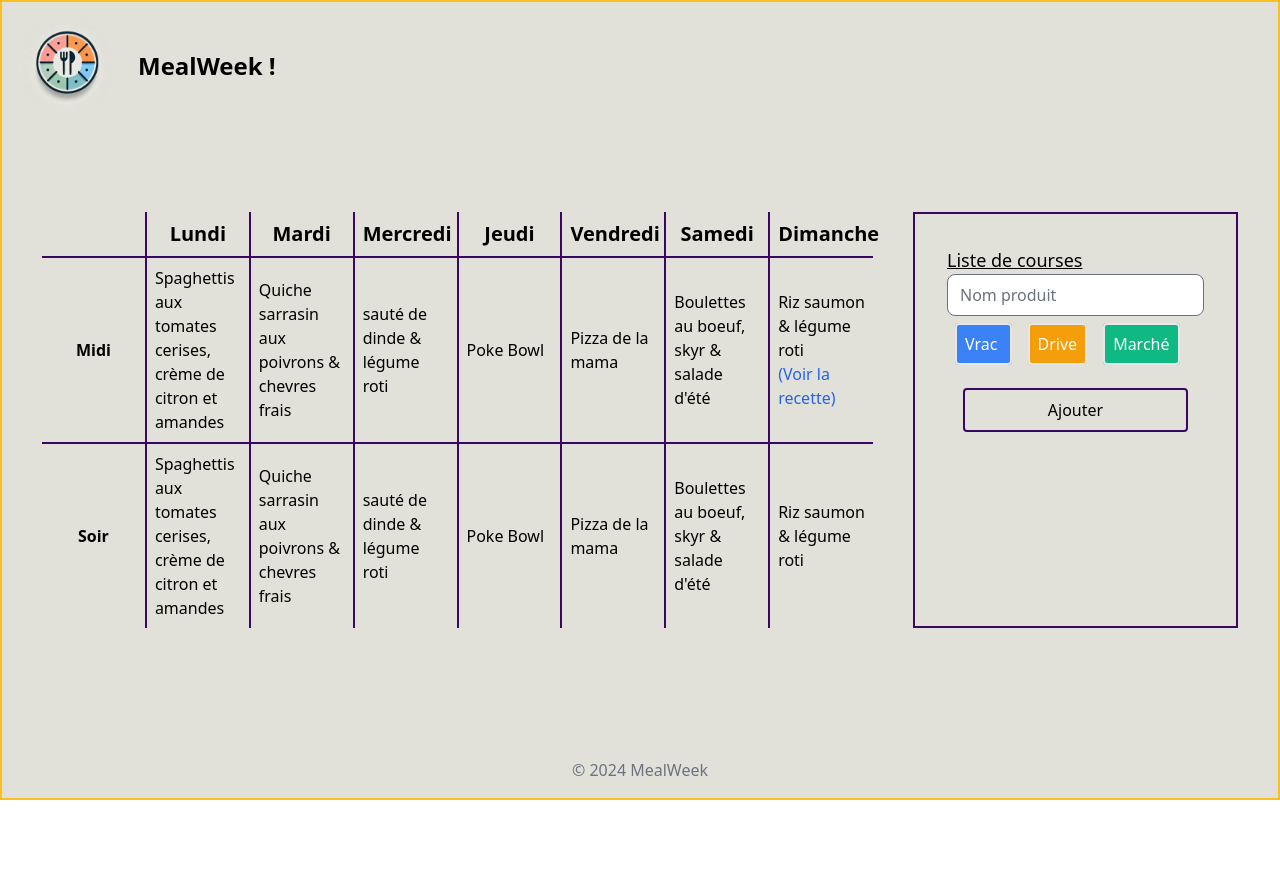
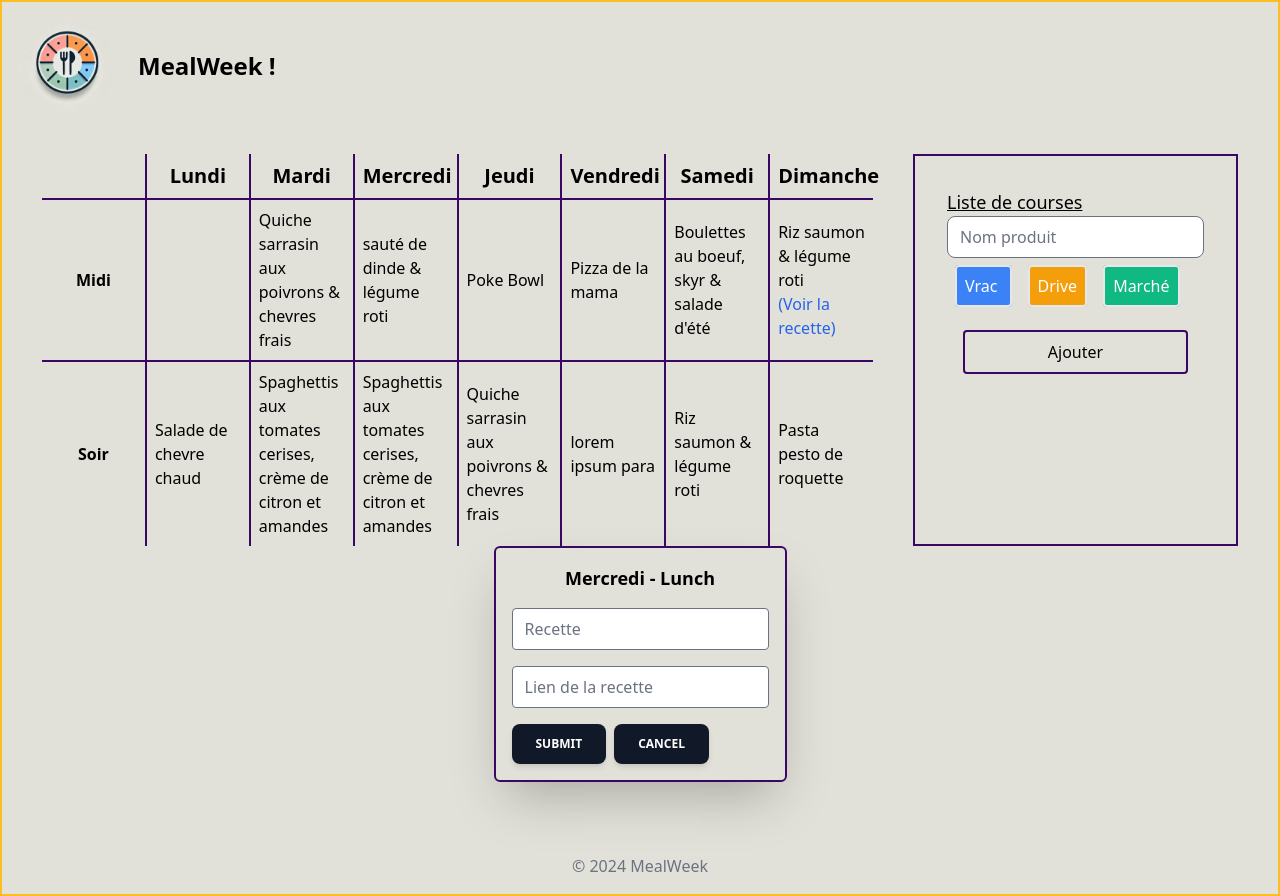
Before and after one commit to Cedrenou/MealWeek, a Vue app: page / in a window 1280 px wide. Both pictures are taken after a click on the element "sauté de dinde & légume roti". Before the commit the page ends 800 px from the top, so only its background shows below. Built offline with nearby package versions, Linux system fonts and the light colour scheme.

Commit message:
feature/ add meal

```diff
--- a/src/App.vue
+++ b/src/App.vue
@@ -16,10 +16,19 @@
       class="container flex-grow flex-col mx-auto p-6 flex items-center justify-center"
     >
       <div class="flex flew-row gap-10">
-        <WeeklyMenu />
+        <WeeklyMenu :weekly-menu="mockMenu" @open-form-modal="openFormModal" />
         <ShoppingList />
       </div>
-      <MealForm v-if="false" />
+
+      <MealForm
+        v-if="isMealFormVisible"
+        @close-form-modal="closeFormModal"
+        @save-meal="saveMeal"
+        :meal-form="mealForm"
+        :day="dayRef"
+        :meal-time="mealTimeRef"
+        :meal-index="mealIndexRef"
+      />
     </main>
 
     <footer class="py-4 mt-8 text-center text-gray-500">
@@ -32,4 +41,134 @@
 import WeeklyMenu from "@/components/WeeklyMenu.vue";
 import MealForm from "@/components/MealForm.vue";
 import ShoppingList from "@/components/ShoppingList.vue";
+import { ref } from "vue";
+import dayjs from "dayjs";
+import "dayjs/locale/fr";
+
+dayjs.locale("fr");
+
+const isMealFormVisible = ref(false);
+
+const mealTimeRef = ref("");
+const dayRef = ref("");
+const mealIndexRef = ref(0);
+
+const mealForm = ref({
+  mealName: "",
+  mealUrl: "",
+});
+
+const mockMenu = ref([
+  {
+    id: 1,
+    date: new Date("2024-08-26"),
+    lunch: {
+      meal: "",
+      url: "",
+    },
+    dinner: {
+      meal: "Salade de chevre chaud",
+      url: "",
+    },
+  },
+  {
+    id: 2,
+    date: new Date("2024-08-27"),
+    lunch: {
+      meal: "Quiche sarrasin aux poivrons & chevres frais",
+      url: "",
+    },
+    dinner: {
+      meal: "Spaghettis aux tomates cerises, crème de citron et amandes",
+      url: "",
+    },
+  },
+  {
+    id: 3,
+    date: new Date("2024-08-28"),
+    lunch: {
+      meal: "sauté de dinde & légume roti",
+      url: "",
+    },
+    dinner: {
+      meal: "Spaghettis aux tomates cerises, crème de citron et amandes",
+      url: "",
+    },
+  },
+  {
+    id: 4,
+    date: new Date("2024-08-29"),
+    lunch: {
+      meal: "Poke Bowl",
+      url: "",
+    },
+    dinner: {
+      meal: "Quiche sarrasin aux poivrons & chevres frais",
+      url: "",
+    },
+  },
+  {
+    id: 5,
+    date: new Date("2024-08-30"),
+    lunch: {
+      meal: "Pizza de la mama",
+      url: "",
+    },
+    dinner: {
+      meal: "lorem ipsum para ",
+      url: "",
+    },
+  },
+  {
+    id: 6,
+    date: new Date("2024-08-31"),
+    lunch: {
+      meal: "Boulettes au boeuf, skyr & salade d'été",
+      url: "",
+    },
+    dinner: {
+      meal: "Riz saumon & légume roti",
+      url: "",
+    },
+  },
+  {
+    id: 7,
+    date: new Date("2024-09-01"),
+    lunch: {
+      meal: "Riz saumon & légume roti",
+      url: "https://app.jow.com/nf5e/?action=recipe&recipeId=666feef3d5a779000e2dde03&source=jow",
+    },
+    dinner: {
+      meal: "Pasta pesto de roquette",
+      url: "",
+    },
+  },
+]);
+
+const saveMeal = (meal, mealTime, mealIndex) => {
+  mockMenu.value[mealIndex][mealTime].meal = meal.mealName;
+  mockMenu.value[mealIndex][mealTime].url = meal.mealUrl;
+
+  clearForm();
+  isMealFormVisible.value = false;
+};
+
+const clearForm = () => {
+  mealForm.value = {
+    mealName: "",
+    mealUrl: "",
+  };
+};
+
+const openFormModal = (mealTime, date, index) => {
+  mealTimeRef.value = mealTime;
+  dayRef.value = dayjs(date).format("dddd");
+  mealIndexRef.value = index;
+
+  isMealFormVisible.value = true;
+};
+
+const closeFormModal = () => {
+  isMealFormVisible.value = false;
+};
 </script>
--- a/src/components/MealForm.vue
+++ b/src/components/MealForm.vue
@@ -2,7 +2,10 @@
   <div
     class="max-w-2xl rounded-md flex flex-col overflow-hidden shadow-2xl p-4 space-y-4 border-2 border-purple-950"
   >
-    <form @submit.prevent="saveMeal">
+    <h1 class="text-lg font-bold text-center capitalize">
+      {{ day }} - {{ mealTime }}
+    </h1>
+    <form @submit.prevent="$emit('saveMeal', mealForm, mealTime, mealIndex)">
       <div class="flex flex-col items-start justify-start w-full">
         <input
           type="text"
@@ -23,28 +26,24 @@
         />
       </div>
 
-      <button class="relative mt-5 px-6 py-3 font-bold">
-        <span
-          class="absolute inset-0 w-full h-full transition duration-300 ease-out transform -translate-x-2 -translate-y-2 bg-red-300 group-hover:translate-x-0 group-hover:translate-y-0"
-        ></span>
-        <span
-          class="absolute inset-0 w-full h-full border-4 border-black"
-        ></span>
-        <span class="relative">Submit</span>
+      <button
+        type="submit"
+        class="align-middle mr-2 select-none font-sans font-bold text-center uppercase transition-all disabled:opacity-50 disabled:shadow-none disabled:pointer-events-none text-xs py-3 px-6 rounded-lg bg-gray-900 text-white shadow-md shadow-gray-900/10 hover:shadow-lg hover:shadow-gray-900/20 focus:opacity-[0.85] focus:shadow-none active:opacity-[0.85] active:shadow-none"
+      >
+        Submit
+      </button>
+
+      <button
+        type="button"
+        @click.prevent="$emit('closeFormModal')"
+        class="align-middle select-none font-sans font-bold text-center uppercase transition-all disabled:opacity-50 disabled:shadow-none disabled:pointer-events-none text-xs py-3 px-6 rounded-lg bg-gray-900 text-white shadow-md shadow-gray-900/10 hover:shadow-lg hover:shadow-gray-900/20 focus:opacity-[0.85] focus:shadow-none active:opacity-[0.85] active:shadow-none"
+      >
+        Cancel
       </button>
     </form>
   </div>
 </template>
 
 <script setup>
-import { ref } from "vue";
-
-const mealForm = ref({
-  mealName: "",
-  mealUrl: "",
-});
-
-const saveMeal = () => {
-  console.log(mealForm.value);
-};
+defineProps(["mealForm", "day", "mealTime", "mealIndex"]);
 </script>
--- a/src/components/WeeklyMenu.vue
+++ b/src/components/WeeklyMenu.vue
@@ -18,12 +18,12 @@
           {{ mealTime === "lunch" ? "Midi" : "Soir" }}
         </th>
         <td
-          v-for="day in mockMenu"
+          v-for="(day, index) in weeklyMenu"
           :key="`${mealTime}-${day.id}`"
           class="border-purple-950 border-2 last-of-type:border-r-0 p-2 cursor-pointer hover:animate-pulse border-b-0"
-          @click="openFormModal(mealTime, day.date)"
+          @click="$emit('openFormModal', mealTime, day.date, index)"
         >
-          <p>{{ day.lunch.meal }}</p>
+          <p>{{ day[mealTime].meal }}</p>
           <a
             v-if="day[mealTime].url"
             :href="day[mealTime].url"
@@ -38,7 +38,8 @@
 </template>
 
 <script setup>
-import { ref } from "vue";
+defineProps(["weeklyMenu"]);
+defineEmits(["openFormModal"]);
 
 const days = [
   "",
@@ -50,96 +51,4 @@ const days = [
   "Samedi",
   "Dimanche",
 ];
-
-function openFormModal(mealTime, date) {
-  console.log("Meal Time :", mealTime);
-  console.log("Date :", date);
-}
-
-const mockMenu = ref([
-  {
-    id: 1,
-    date: new Date("2024-08-26"), // Lundi 26 Aout 2024
-    lunch: {
-      meal: "Spaghettis aux tomates cerises, crème de citron et amandes",
-      url: "",
-    },
-    dinner: {
-      meal: "Salade de chevre chaud",
-      url: "",
-    },
-  },
-  {
-    id: 2,
-    date: new Date("2024-08-27"), // Lundi 26 Aout 2024
-    lunch: {
-      meal: "Quiche sarrasin aux poivrons & chevres frais",
-      url: "",
-    },
-    dinner: {
-      meal: "Spaghettis aux tomates cerises, crème de citron et amandes",
-      url: "",
-    },
-  },
-  {
-    id: 3,
-    date: new Date("2024-08-28"), // Lundi 26 Aout 2024
-    lunch: {
-      meal: "sauté de dinde & légume roti",
-      url: "",
-    },
-    dinner: {
-      meal: "Spaghettis aux tomates cerises, crème de citron et amandes",
-      url: "",
-    },
-  },
-  {
-    id: 4,
-    date: new Date("2024-08-29"), // Lundi 26 Aout 2024
-    lunch: {
-      meal: "Poke Bowl",
-      url: "",
-    },
-    dinner: {
-      meal: "Quiche sarrasin aux poivrons & chevres frais",
-      url: "",
-    },
-  },
-  {
-    id: 5,
-    date: new Date("2024-08-30"), // Lundi 26 Aout 2024
-    lunch: {
-      meal: "Pizza de la mama",
-      url: "",
-    },
-    dinner: {
-      meal: "lorem ipsum para ",
-      url: "",
-    },
-  },
-  {
-    id: 6,
-    date: new Date("2024-08-31"), // Lundi 26 Aout 2024
-    lunch: {
-      meal: "Boulettes au boeuf, skyr & salade d'été",
-      url: "",
-    },
-    dinner: {
-      meal: "Riz saumon & légume roti",
-      url: "",
-    },
-  },
-  {
-    id: 7,
-    date: new Date("2024-09-01"), // Lundi 26 Aout 2024
-    lunch: {
-      meal: "Riz saumon & légume roti",
-      url: "https://app.jow.com/nf5e/?action=recipe&recipeId=666feef3d5a779000e2dde03&source=jow",
-    },
-    dinner: {
-      meal: "Pasta pesto de roquette",
-      url: "",
-    },
-  },
-]);
 </script>
```
